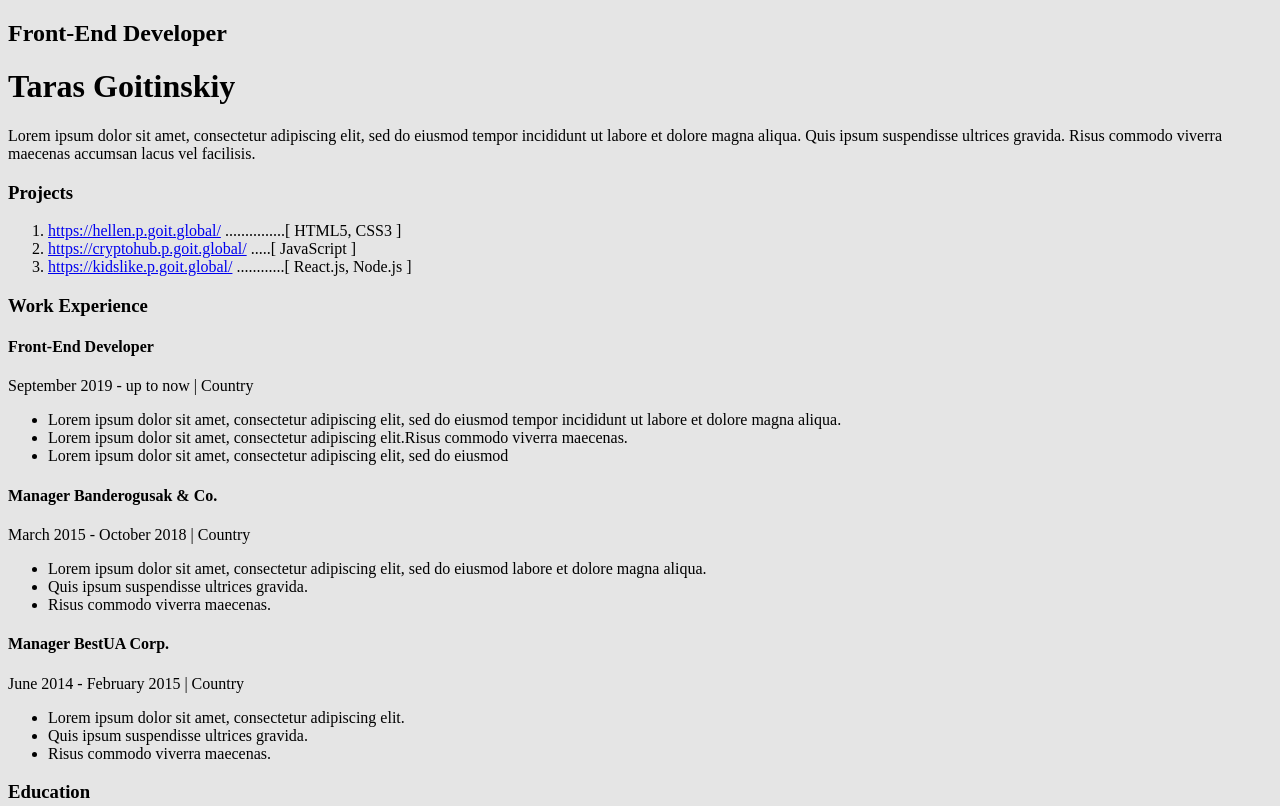
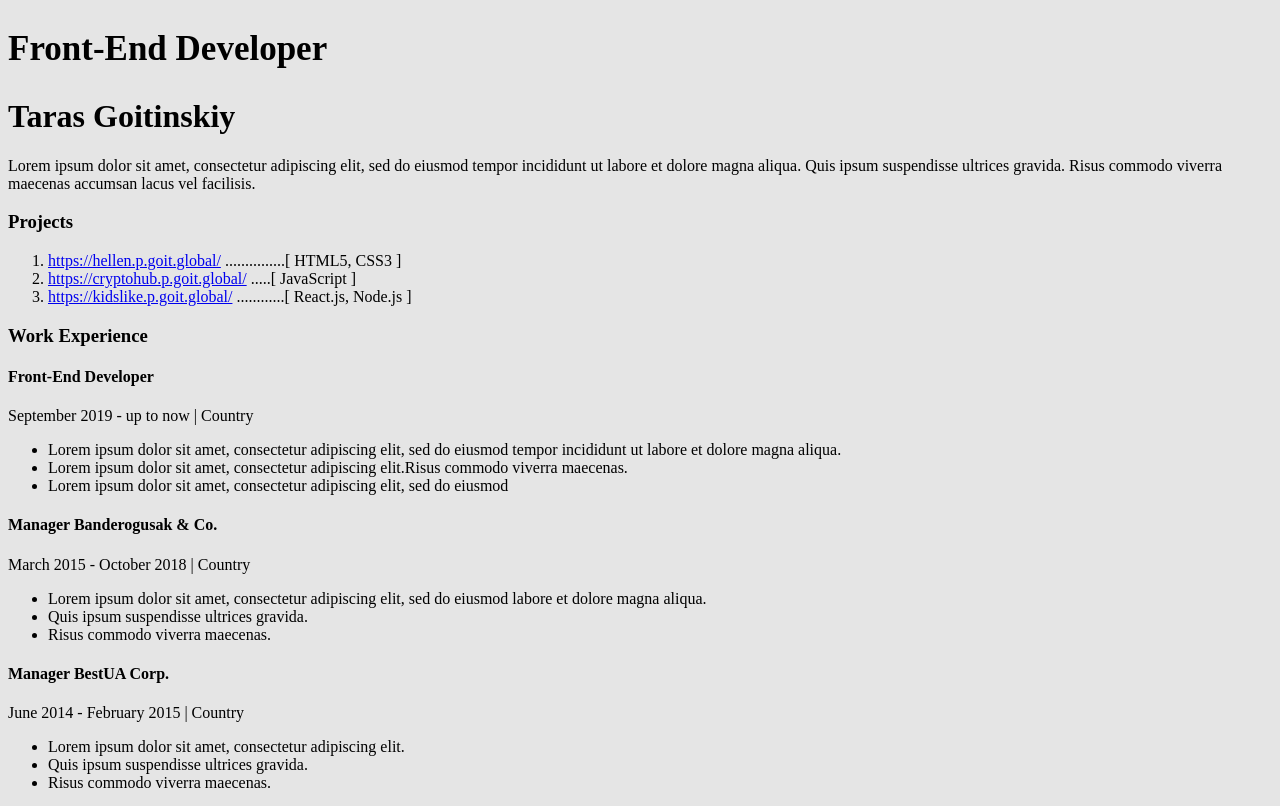
Before and after one commit to Aristo-bear/resume-project, a plain HTML site: page index.html in a window 1280 px wide. Shown: the top 806 px of the page. Drawn offline with Linux system fonts and the light colour scheme.

Commit message:
02.08.23

```diff
--- a/CSS/stiles.css
+++ b/CSS/stiles.css
@@ -1,7 +1,7 @@
 body {
     background-color: #E5E5E5;
+
+h2 {
+    font-size: 35px;
 }
-h2 {
-    font-size: 35
-    ;
-}
+.project-item
```
Also changed, not shown: index.html (+6 -9 lines).
